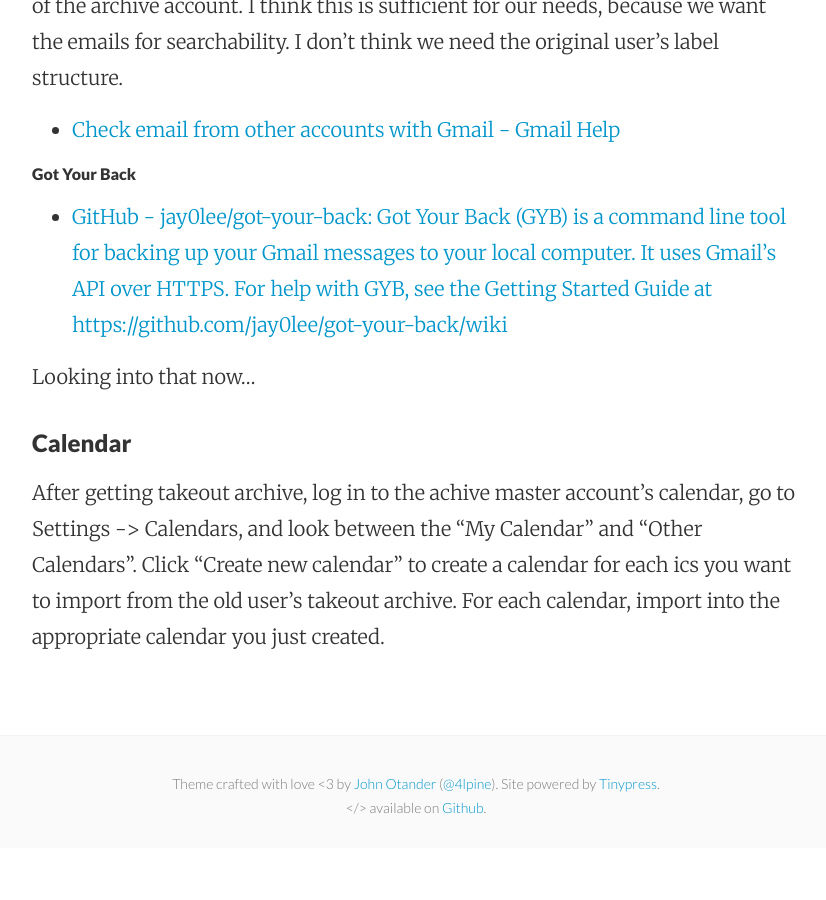
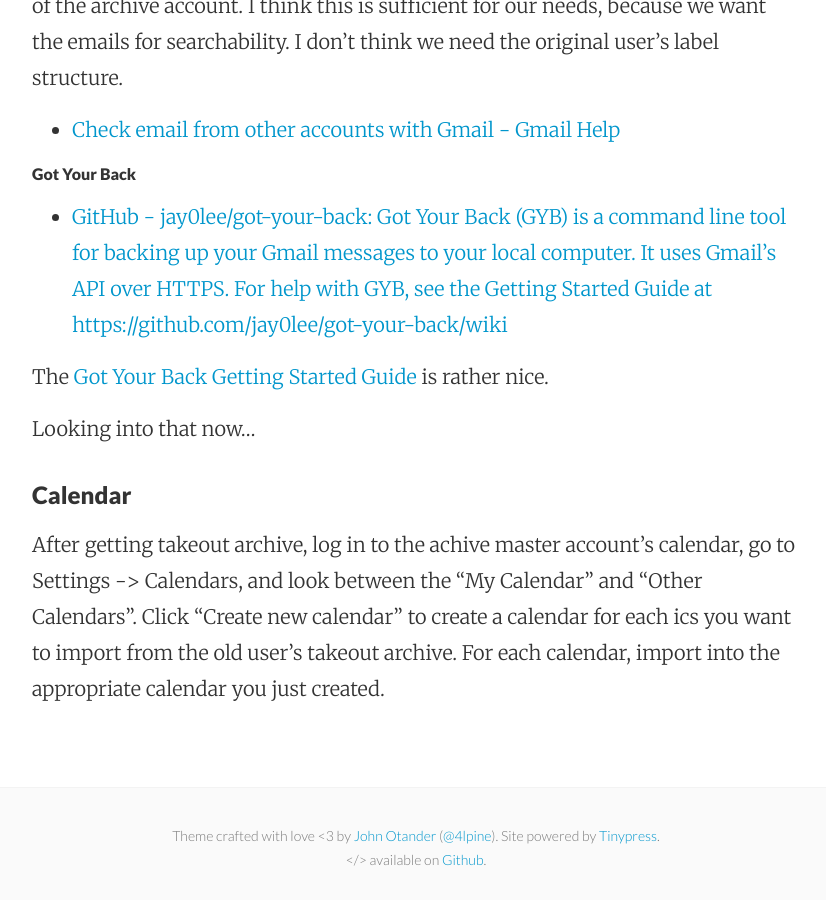
Before and after one commit to mattymaloney/mattymaloney.github.io, a Jekyll site: the page built from _posts/2016-02-29-migrating-google-apps-data.md, in a window 1280 px wide and 900 px high, scrolled down 2975 px. Shown: the whole window, without its empty margins (224-1050 px from the left). Built offline with Jekyll 4.4.1, drawn with Linux system fonts in a browser that asks for light colours; before the commit the page ends 3823 px from its top, so only the background shows below that.

Commit message:
Updated 2016-02-29-migrating-google-apps-data.md

```diff
--- a/_posts/2016-02-29-migrating-google-apps-data.md
+++ b/_posts/2016-02-29-migrating-google-apps-data.md
@@ -72,6 +72,10 @@
 
 * [GitHub - jay0lee/got-your-back: Got Your Back (GYB) is a command line tool for backing up your Gmail messages to your local computer. It uses Gmail's API over HTTPS. For help with GYB, see the Getting Started Guide at https://github.com/jay0lee/got-your-back/wiki](https://github.com/jay0lee/got-your-back)
 
+The [Got Your Back Getting Started Guide](https://github.com/jay0lee/got-your-back/wiki) is rather nice.
+
+
+
 Looking into that now...
 
 
```
